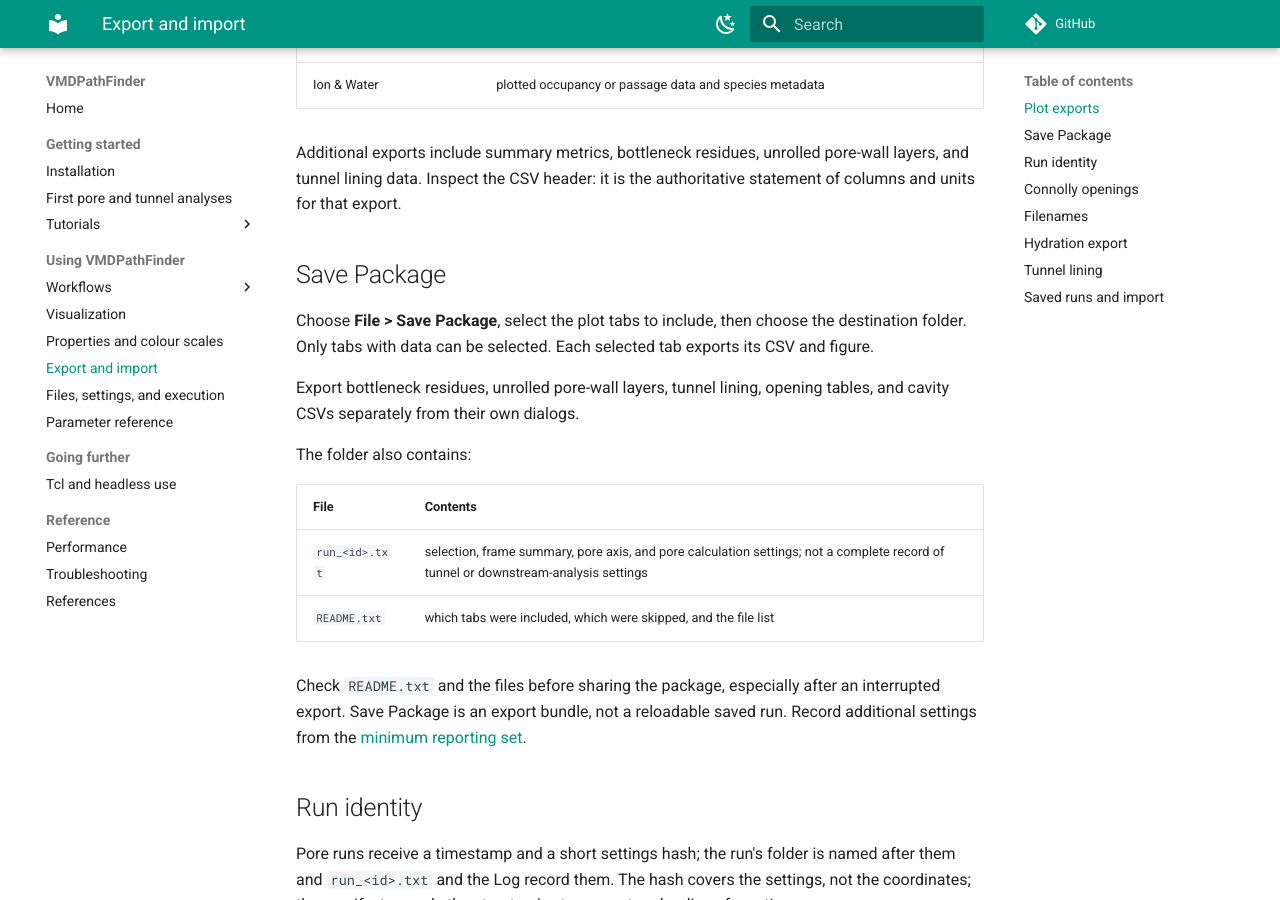
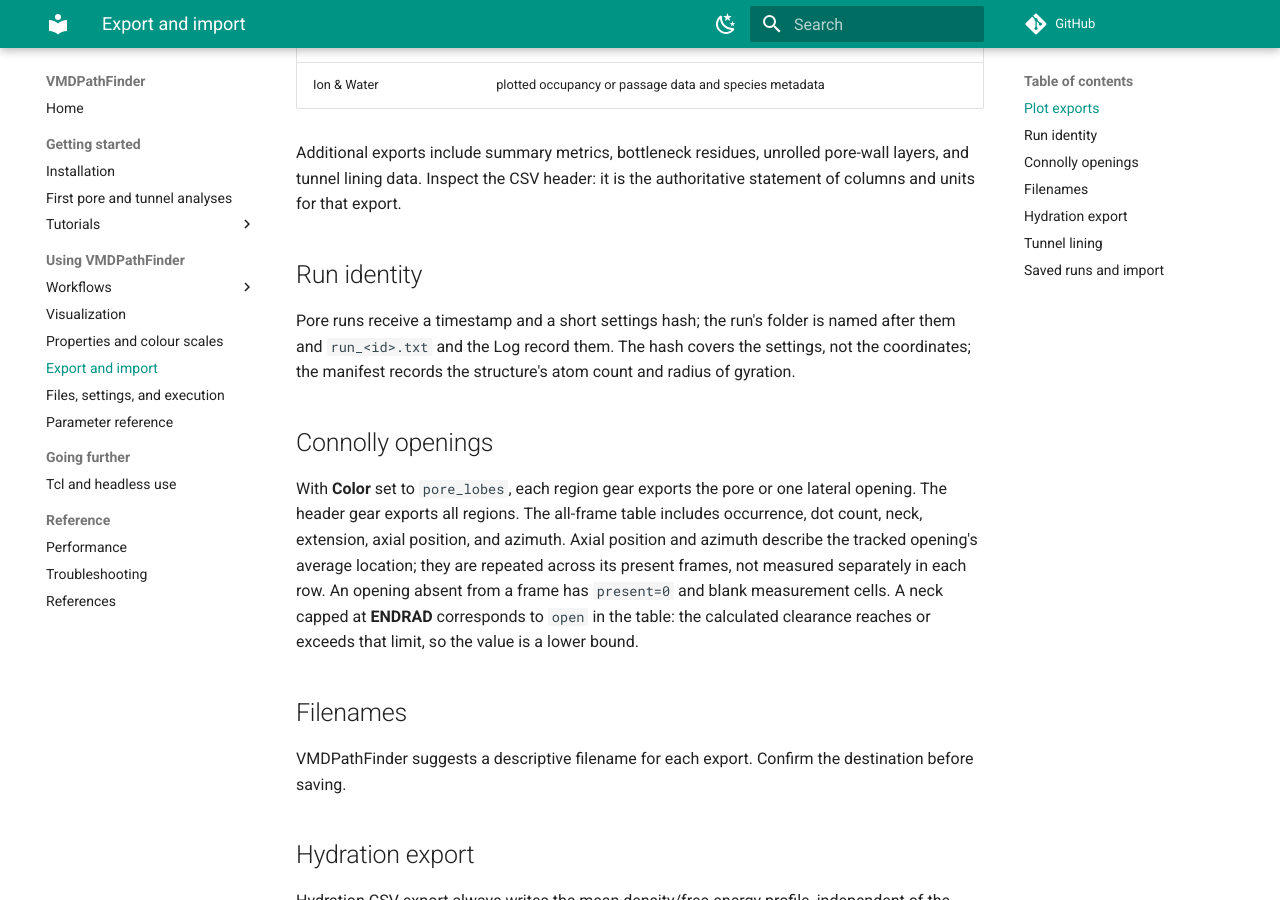
Before and after one commit to aminkvh/VMDHole, an MkDocs documentation site: the page built from docs/exports.md, in a window 1280 px wide and 900 px high, scrolled down 686 px. Built offline with MkDocs 1.6.1 and Material for MkDocs 9.7.7, drawn with Linux system fonts in a browser that asks for light colours; comment, search, counter and statistics services are not loaded.

Commit message:
remove: Save Package

```diff
--- a/docs/exports.md
+++ b/docs/exports.md
@@ -23,26 +23,6 @@
 Additional exports include summary metrics, bottleneck residues, unrolled
 pore-wall layers, and tunnel lining data. Inspect the CSV header: it is the
 authoritative statement of columns and units for that export.
-
-## Save Package
-
-Choose **File > Save Package**, select the plot tabs to include, then choose
-the destination folder. Only tabs with data can be selected. Each selected tab
-exports its CSV and figure.
-
-Export bottleneck residues, unrolled pore-wall layers, tunnel lining, opening
-tables, and cavity CSVs separately from their own dialogs.
-
-The folder also contains:
-
-| File | Contents |
-|---|---|
-| `run_<id>.txt` | selection, frame summary, pore axis, and pore calculation settings; not a complete record of tunnel or downstream-analysis settings |
-| `README.txt` | which tabs were included, which were skipped, and the file list |
-
-Check `README.txt` and the files before sharing the package, especially after
-an interrupted export. Save Package is an export bundle, not a reloadable saved
-run. Record additional settings from the [minimum reporting set](parameters.md#minimum-reporting-set).
 
 ## Run identity
 
```
Also changed, not shown: docs/quickstart.md (+3 -4 lines), 2 other files.
